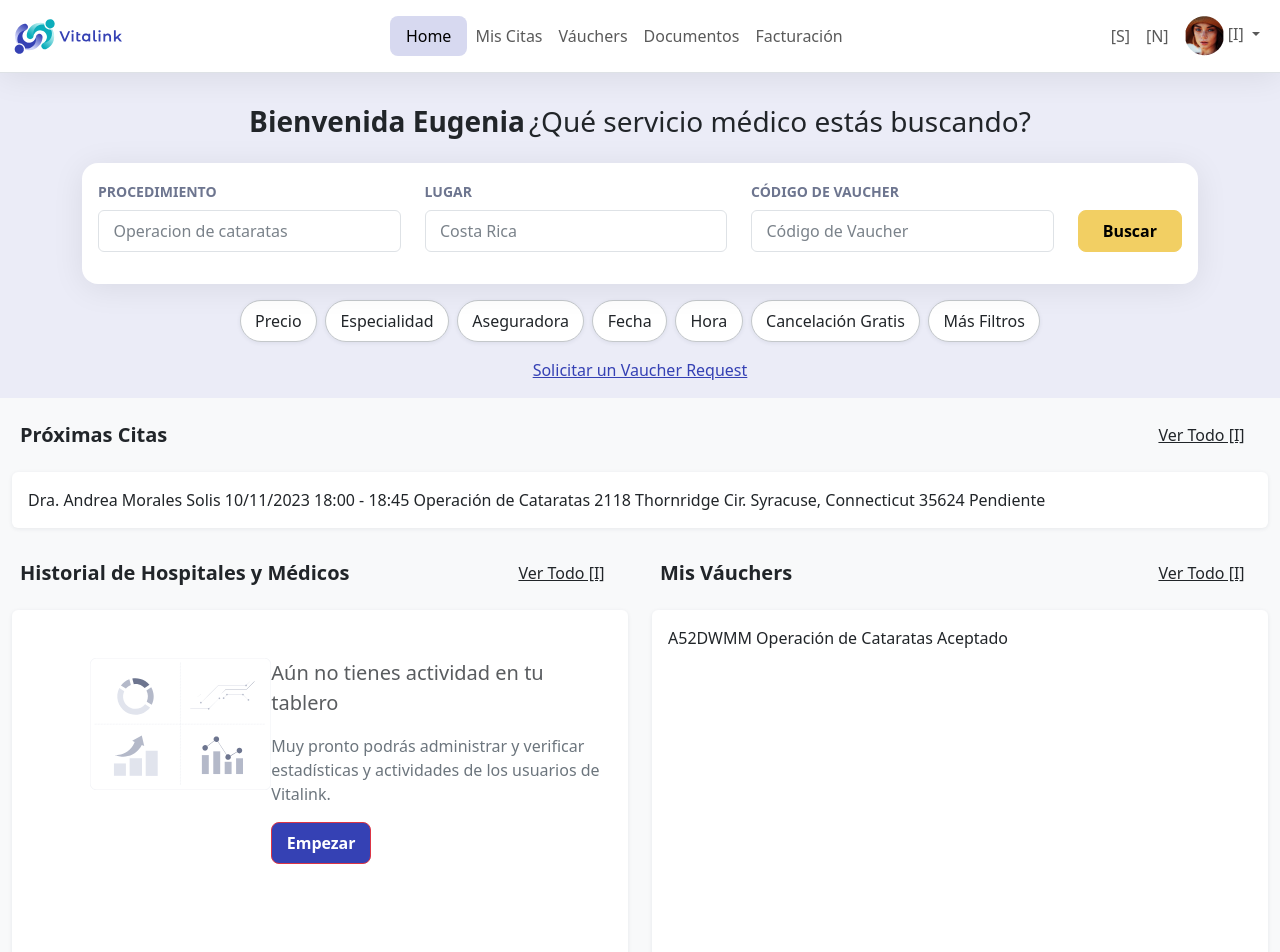
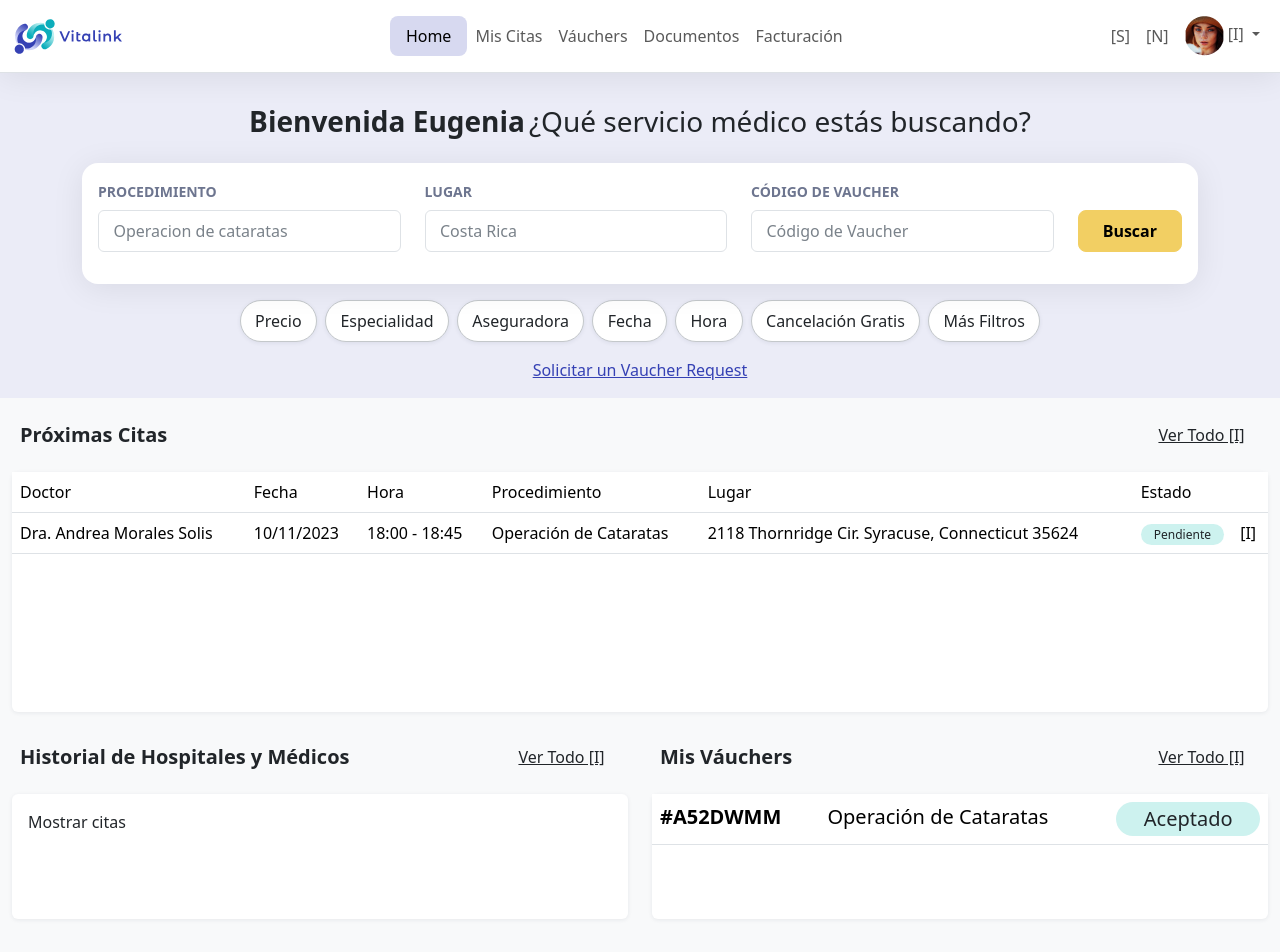
Before and after one commit to VitalinkOrg/VitalinkFrontend, a Nuxt app: page /pacientes/inicio in a window 1280 px wide. Shown: the top 952 px of the page. Built offline with nearby package versions, Linux system fonts and the light colour scheme.

Commit message:
wip pacientes home

```diff
--- a/assets/styles/bootstrap/_variables.scss
+++ b/assets/styles/bootstrap/_variables.scss
@@ -748,7 +748,8 @@ $table-color: var(--#{$prefix}emphasis-color) !default;
 $table-bg: var(--#{$prefix}body-bg) !default;
 $table-accent-bg: transparent !default;
 
-$table-th-font-weight: null !default;
+// $table-th-font-weight: null !default;
+$table-th-font-weight: $font-weight-normal !default;
 
 $table-striped-color: $table-color !default;
 $table-striped-bg-factor: .05 !default;
--- a/composables/useClinica.ts
+++ b/composables/useClinica.ts
@@ -5,13 +5,15 @@ export default function useClinica() {
   const clinicas = useState<IClinica[]>('clinicas', () => [{
     id: '1',
     nombre: 'Hospital Clínica Bíblica',
-    rating: '5.0',
+    rating: {
+      ratingNumber: '5.0',
+      reviews: 13
+    },
     servicios: [
       { id: '125', nombre: 'oftalmología' },
       { id: '5733', nombre: 'cirugía' },
       { id: '845', nombre: 'pediatría' },
     ],
-    reviews: 13,
     otrasOfertas: [],
     experiencia: 10,
     pacientes: 1000,
@@ -21,7 +23,6 @@ export default function useClinica() {
   }])
 
 
-
   return {
     clinicas,
   }
--- a/composables/usePaciente.ts
+++ b/composables/usePaciente.ts
@@ -1,5 +1,5 @@
 
-import { type IPaciente, type ICita, ECitaEstado, type IVaucher, type IHistorial, EVaucherEstado } from '@/types'
+import { type IPaciente, type ICita, ECitaEstado, type IVaucher, EVaucherEstado, type IMedico } from '@/types'
 
 export default function usePacientes() {
   const pacientes = useState<IPaciente[]>('pacientes', () => [{
@@ -25,9 +25,14 @@ export default function usePacientes() {
     estado: EVaucherEstado.ACEPTADA
   }])
 
-  const historial = useState<IHistorial[]>('historial', () => [])
-
-
+  const historial = useState<IMedico[]>('historial', () => [{
+    id: '34567486',
+    nombre: 'Dra.Stephanie Powell',
+    rating: {
+      ratingNumber: '5.0',
+      reviews: 13
+    }
+  }])
 
   return {
     pacientes,
--- a/pages/pacientes/inicio.vue
+++ b/pages/pacientes/inicio.vue
@@ -22,17 +22,32 @@ console.log(citas, historial)
               <span class="fw-semibold fs-5">Próximas Citas</span>
               <NuxtLink class="btn btn-link text-dark" href="/pacientes/citas">Ver Todo [I]</NuxtLink>
             </p>
-            <div class="card shadow-sm border-0">
-              <div v-if="citas.length > 0" class="card-body">
-                <div v-for="cita in citas">
-                  {{ cita.medico.nombre }}
-                  {{ cita.fecha }}
-                  {{ cita.hora }}
-                  {{ cita.procedimiento }}
-                  {{ cita.lugar.texto }}
-                  {{ cita.estado }}
-                </div>
-              </div>
+            <div class="card shadow-sm border-0" style="min-height: 15rem">
+              <table class="table table-hover" v-if="citas.length > 0">
+                <thead>
+                  <tr>
+                    <th scope="col">Doctor</th>
+                    <th scope="col">Fecha</th>
+                    <th scope="col">Hora</th>
+                    <th scope="col">Procedimiento</th>
+                    <th scope="col">Lugar</th>
+                    <th scope="col">Estado</th>
+                    <th scope="col"></th>
+                  </tr>
+                </thead>
+                <tbody>
+                  <tr v-for="cita in citas">
+                    <th scope="row" class="fw-light">{{ cita.medico.nombre }}</th>
+                    <td class="fw-light">{{ cita.fecha }}</td>
+                    <td class="fw-light">{{ cita.hora }}</td>
+                    <td class="fw-light">{{ cita.procedimiento }}</td>
+                    <td class="fw-light">{{ cita.lugar.texto }}</td>
+                    <td class="fw-light"><span class="badge bg-success-subtle text-dark rounded-5 w-100">{{ cita.estado
+                    }}</span></td>
+                    <td>[I]</td>
+                  </tr>
+                </tbody>
+              </table>
               <div v-else class="card-body d-flex py-5">
                 <div class="col-sm-5 text-end">
                   <img src="@/src/assets/img-chart-nocitas.svg" alt="">
@@ -73,13 +88,17 @@ console.log(citas, historial)
                   <NuxtLink class="btn btn-link text-dark" href="/pacientes/vauchers">Ver Todo [I]</NuxtLink>
                 </p>
                 <div class="card shadow-sm border-0 h-100">
-                  <div v-if="vauchers.length > 0" class="card-body">
-                    <div v-for="vaucher in vauchers">
-                      {{ vaucher.id }}
-                      {{ vaucher.servicio }}
-                      {{ vaucher.estado }}
-                    </div>
-                  </div>
+                  <table v-if="vauchers.length > 0" class="table table-hover">
+                    <tbody>
+                      <tr v-for="vaucher in vauchers">
+                        <td class="fw-semibold fs-5">#{{ vaucher.id }}</td>
+                        <td class="fs-5">{{ vaucher.servicio }}</td>
+                        <td><span class="badge bg-success-subtle text-dark rounded-5 w-100 fs-5">{{ vaucher.estado
+                        }}</span>
+                        </td>
+                      </tr>
+                    </tbody>
+                  </table>
                   <div v-else class="card-body d-flex py-5">
                     <div class="col-sm-5 text-end">
                       <img src="@/src/assets/img-chart-nocitas.svg" alt="">
--- a/pages/perfiles/[slug].vue
+++ b/pages/perfiles/[slug].vue
@@ -27,10 +27,12 @@ const tab = 1 // 1 Disponibilidad, 2 Servicios , 3 Ubicacion, 4 Galeria, 5 Rese
             <div class="card shadow border-0">
               <div class="card-body text-center">
                 <img src="@/src/assets/img-clinica-thumbnail-md.png" alt="" class="img-fluid mb-3">
-                <small>
-                  <span class="fw-semibold me-2">{{ clinica.rating || '' }} [S]</span>
-                  <span class="text-muted">({{ clinica.reviews || 0 }} Reseñas)</span>
-                </small>
+                <div>
+                  <small>
+                    <span class="fw-semibold me-2">{{ clinica.rating.ratingNumber }} [S]</span>
+                    <span class="text-muted">({{ clinica.rating.reviews || 0 }} Reseñas)</span>
+                  </small>
+                </div>
                 <h2 class="h5 fw-semibold my-2">{{ clinica.nombre }}</h2>
                 <span class="badge bg-primary text-primary me-2 rounded-5 text-capitalize" style="--bs-bg-opacity: .07"
                   v-for=" servicio in
--- a/types/index.ts
+++ b/types/index.ts
@@ -4,9 +4,9 @@
 export interface IServicioClinica {
   id: string,
   nombre: string, //66821 - Operación de Cataratas
-  descripcion: string //La cirugía de cataratas es un procedimiento oftalmológico comúnmente realizado para restaurar la visión nublada debido a la opacificación del cristalino del ojo.
+  descripcion?: string //La cirugía de cataratas es un procedimiento oftalmológico comúnmente realizado para restaurar la visión nublada debido a la opacificación del cristalino del ojo.
   amenidades?: IAmenidadClinica[],
-  precio: number // en USD ,
+  precio?: number // en USD ,
 }
 
 export interface IAmenidadClinica {
@@ -24,16 +24,19 @@ export interface IClinica {
   id: string;
   nombre?: string;
   servicios?: IServicioClinica[];
-  rating?: string,
-  // variants?: Variant[];
-  reviews?: number,
+  rating?: IRating,
   otrasOfertas?: IClinica[],
   imagen?: string,
   direccion?: IDireccion,
   experiencia?: number, //en años
   pacientes?: number,
-  horario: IHorarioDiario[],
-  clinica: string
+  horario?: IHorarioDiario[],
+  // clinica: string
+}
+
+export interface IRating {
+  ratingNumber?: string,
+  reviews?: number
 }
 
 export interface IHorarioDiario {
@@ -70,7 +73,9 @@ export interface ICita {
 
 export interface IMedico {
   id: string,
-  nombre: string
+  nombre: string,
+  rating?: IRating,
+  imagen?: string
 }
 
 export interface IVaucher {
@@ -90,9 +95,7 @@ export enum EVaucherEstado {
   DENEGADO = "Denegado"
 }
 
-export interface IHistorial {
 
-}
 
 //
 //
```
Also changed, not shown: components/website/clinicas-list-item.vue (+14 -46 lines).
